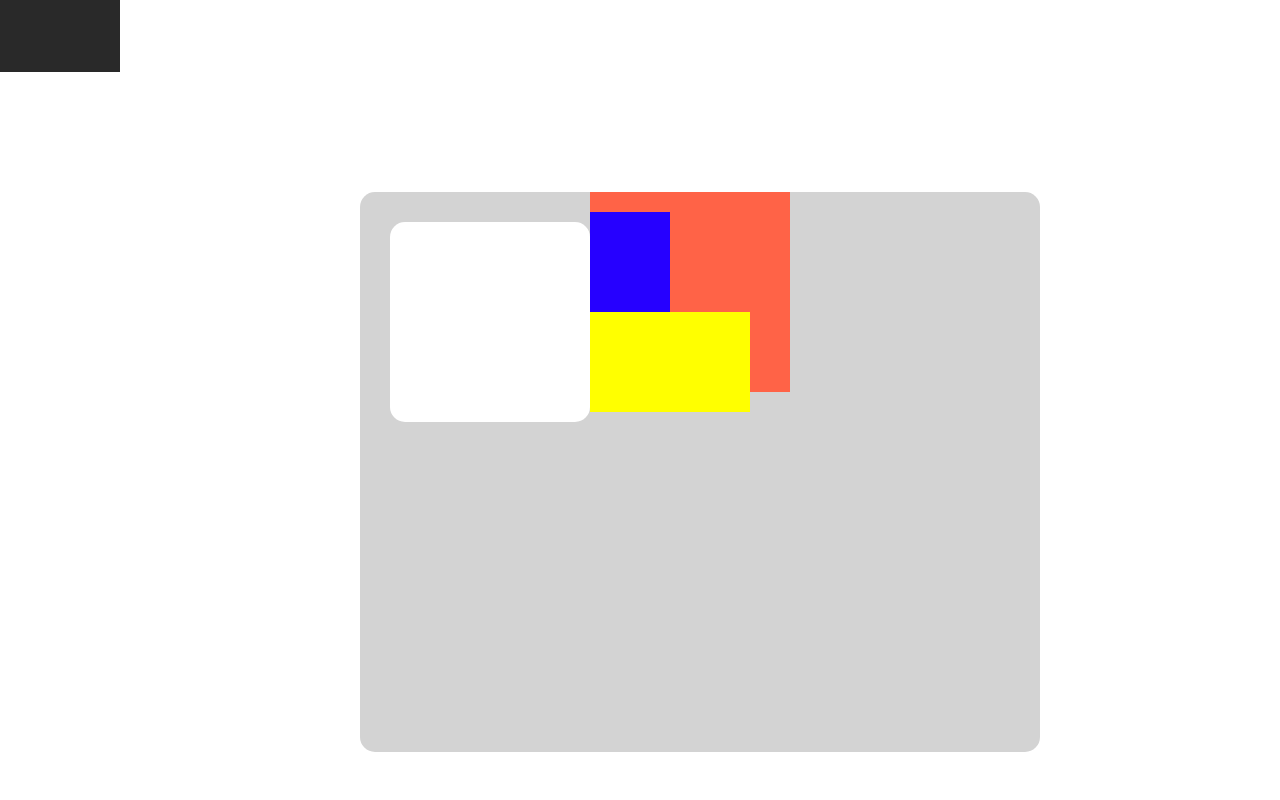
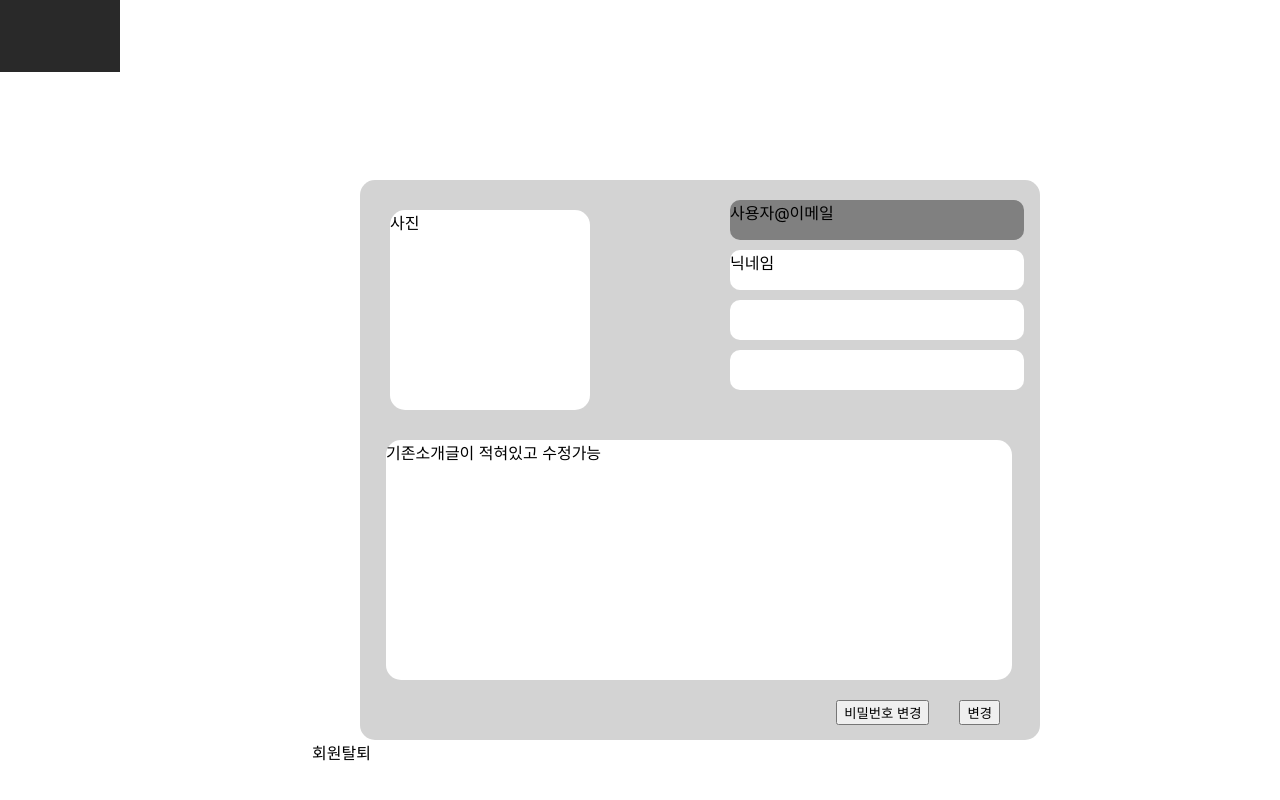
Before and after one commit to mianhe89/BucketsCombine, a React (Create React App) app in the folder client/: page /mypage in a window 1280 px wide. Shown: the part 728-1528 px from the top of the page. Built offline with nearby package versions, Linux system fonts and the light colour scheme.

Commit message:
new Profile

```diff
--- a/client/src/App.css
+++ b/client/src/App.css
@@ -442,6 +442,7 @@
   width: 85vh;
   height: 70vh;
   border-radius: 15px;
+  flex-direction: column;
 
 }
 .box-photo {
@@ -451,22 +452,73 @@
   border-radius: 15px;
   width: 25vh;
   height: 25vh;
+  float: left;
 }
 .profile-info-section {
-  width: 25vh;
-  height: 25vh;
-  background-color: tomato;
+  display: flex;
+  width: 40vh;
+  height: 30vh;
+  float: right;
+  margin-right: 20px;
+
+}
+.profile-info-detail {
+  margin-top: 20px;
+  margin-left: 30px
+}
+.profile-info-email{
+  width: 23vw;
+  height: 40px;
+  background-color: gray;
+  border-radius: 10px;
 }
 .profile-info-nickname {
-  margin-top: 20px;
-  width: 10vh;
-  height: 100px;
-  background-color: rgb(38, 0, 255);
+  width: 23vw;
+  height: 40px;
+  margin-top: 10px;
+  background-color: white;
+  border-radius: 10px;
+}
+.profile-info-age {
+  width: 23vw;
+  height: 40px;
+  margin-top: 10px;
+  background-color: white;
+  border-radius: 10px;
 }
 .profile-info-gender {
-  width: 20vh;
-  height: 100px;
-  background-color: yellow;
-
+  width: 23vw;
+  height: 40px;
+  margin-top: 10px;
+  background-color: white;
+  border-radius: 10px;
+}
+.box-profile-introducing
+{
+  display: flex;
+  border-radius: 15px;
+  width: 92%;
+  height: 30vh;
+  margin-left: 26px;
+  margin-top: 20px;
+  margin-bottom: 20px;
+  background-color: white;
 
 }
+.profile-change-button {
+  display: flex;
+  justify-content: flex-end;
+  margin-right: 20px;
+}
+.change-password-button {
+  display: flex;
+  margin-right: 30px;
+}
+.change-button {
+  display: flex;
+  justify-content: flex-end;
+  margin-right: 20px;
+}
+.profile-signout {
+  margin-left: 15vw;
+}
--- a/client/src/components/MyProfileSection.js
+++ b/client/src/components/MyProfileSection.js
@@ -4,14 +4,25 @@ export default function MyProfileSection(){
   return(
     <div id='myprofile-section'>
       <div className="box-myprofile">
-        <div className="box-photo" ></div>
+        <div>
+        <div className="box-photo">사진</div>
         <div className="profile-info-section">
-        <div className="profile-info-nickname"></div>
-        <div className="profile-info-age"></div>
-        <div className="profile-info-gender"></div>
+          <div className="profile-info-detail">
+            <div className="profile-info-email">사용자@이메일</div>
+            <div className="profile-info-nickname">닉네임</div>
+            <div className="profile-info-age"></div>
+          <div className="profile-info-gender"></div>
+          </div>
         </div>
+        </div>
+        <div className="box-profile-introducing"><text>기존소개글이 적혀있고 수정가능</text></div>
 
-      </div>
+        <div className="profile-change-button">
+          <button className="change-password-button">비밀번호 변경</button>
+          <button className="change-button">변경</button>
+        </div>
+    </div>
+    <div className="profile-signout"> 회원탈퇴 </div>
     </div>
   )
 }
```
